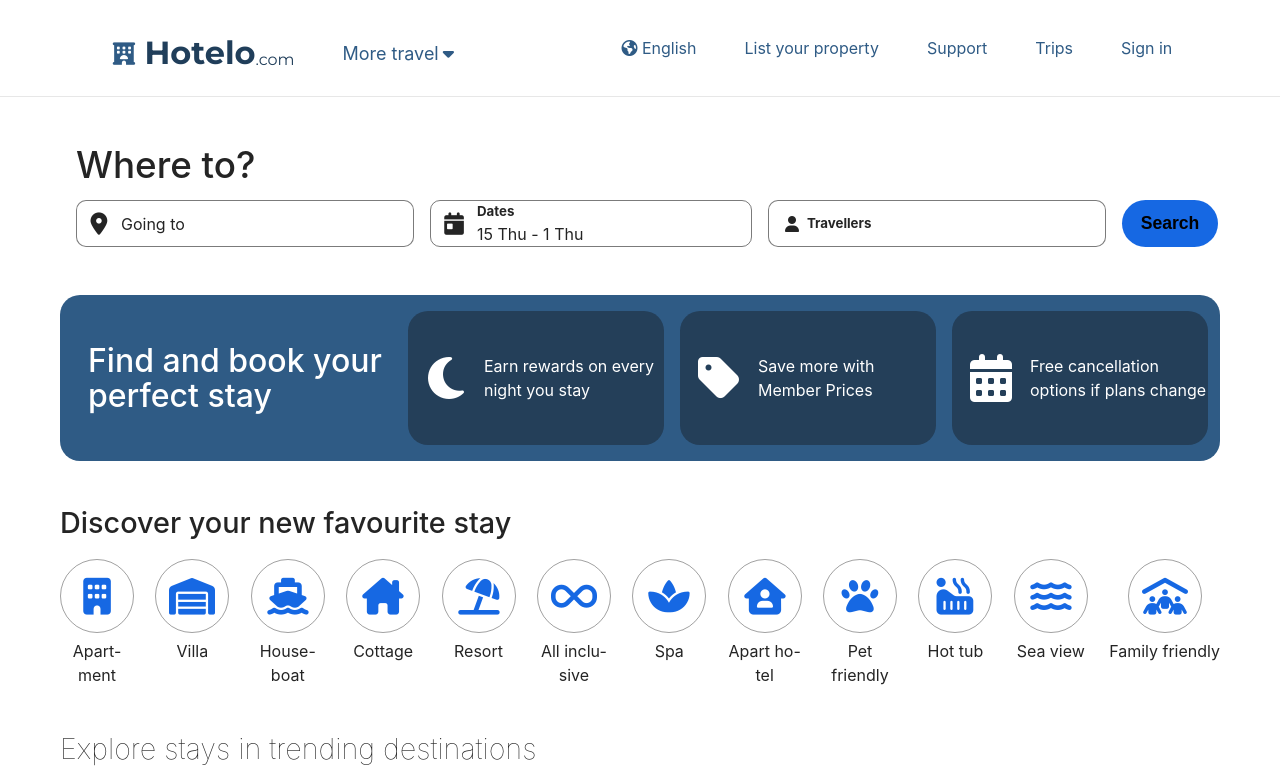
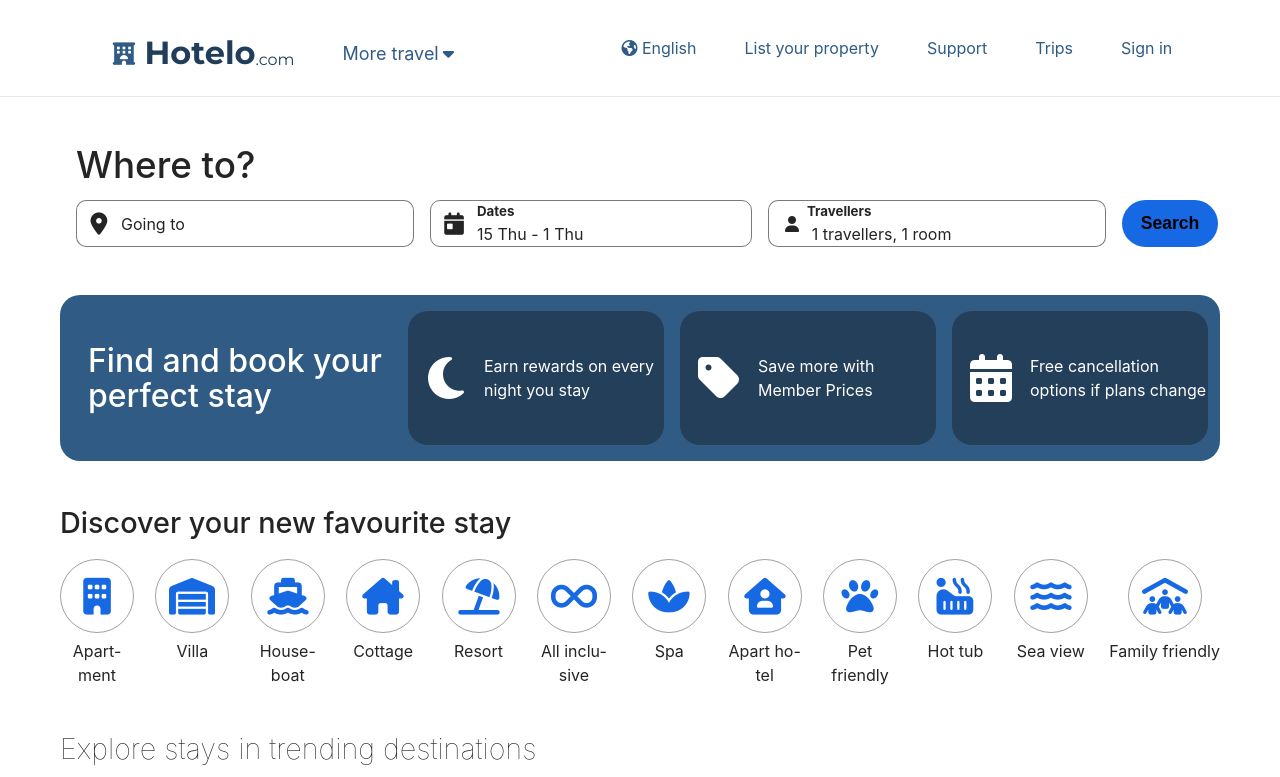
Before and after one commit to devjoshixo/hotelo-client, a React (Vite) app: page / in a window 1280 px wide. Shown: the top 777 px of the page. Built offline with nearby package versions, Linux system fonts and the light colour scheme; grey boxes are pictures that could not be loaded.

Commit message:
Room and Traveller counter added

```diff
--- a/src/components/Home/Search/Search.jsx
+++ b/src/components/Home/Search/Search.jsx
@@ -11,9 +11,9 @@ const DEFAULT_ROOM = { adults: 1, children: [] };
 
 const Search = () => {
   const [rooms, setRooms] = useState({
-    travellers: [{ adults: 4, children: [] }],
+    travellers: [{ adults: 1, children: [] }],
     total: 1,
-    totalRoom: 1,
+    totalRooms: 1,
   });
   const [dates, setDates] = useState([
     {
@@ -45,11 +45,27 @@ const Search = () => {
     return [daysOfWeek[dayIndex], currentDate];
   };
 
+  useEffect(() => {
+    console.log('first');
+    setRooms((prevState) => {
+      let count = 0;
+      prevState.travellers.map((item) => {
+        count += item.adults + item.children.length;
+      });
+      return { ...prevState, total: count };
+    });
+  }, [rooms.travellers]);
+
   const addingAnotherRoom = () => {
     setRooms((prevState) => {
       const newTravellers = [...prevState.travellers, DEFAULT_ROOM];
-      return { ...prevState, travellers: newTravellers };
+      return {
+        travellers: newTravellers,
+        total: prevState.total + 1,
+        totalRooms: prevState.totalRooms + 1,
+      };
     });
+    console.log(rooms);
   };
 
   return (
@@ -138,9 +154,11 @@ const Search = () => {
             }}
           >
             <i className='fa-solid fa-user'></i>
-            <div>
+            <div className={classes.subpassenger}>
               <h5>Travellers</h5>
-              <p></p>
+              <p>
+                {rooms.total} travellers, {rooms.totalRooms} room
+              </p>
             </div>
             {passenger && (
               <div className={classes.floatingpassenger} ref={passengerRef}>
@@ -152,6 +170,7 @@ const Search = () => {
                       setRooms={setRooms}
                       index={index + 1}
                       passengerRef={passengerRef}
+                      totalRooms={rooms.totalRooms}
                     />
                   );
                 })}
--- a/src/components/Home/Search/Search.module.css
+++ b/src/components/Home/Search/Search.module.css
@@ -137,6 +137,22 @@
   justify-content: flex-start;
 }
 
+.subpassenger {
+  display: flex;
+  flex-flow: column;
+  justify-content: flex-start;
+  /* align-items: center; */
+}
+
+.subpassenger p {
+  margin: 0;
+  margin-left: 0.3rem;
+}
+
+.subpassenger h5 {
+  margin: 0;
+}
+
 .floatingpassenger {
   background-color: #ffffff;
   position: absolute;
--- a/src/components/Home/Search/Travellers/Travellers.jsx
+++ b/src/components/Home/Search/Travellers/Travellers.jsx
@@ -100,6 +100,7 @@ const Travellers = (props) => {
       </div>
       {/* Children Section Ends  */}
       {/*  */}
+      {props.totalRooms.length && <div>hello</div>}
     </div>
   );
 };
```
